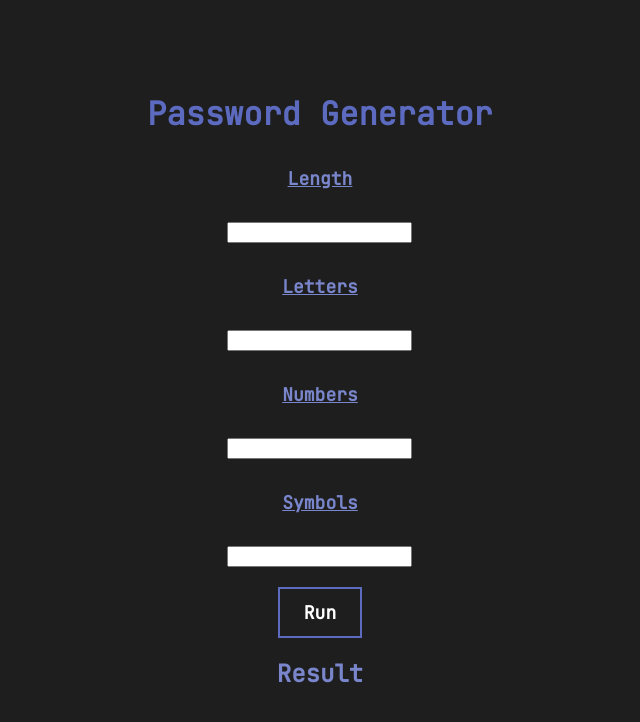
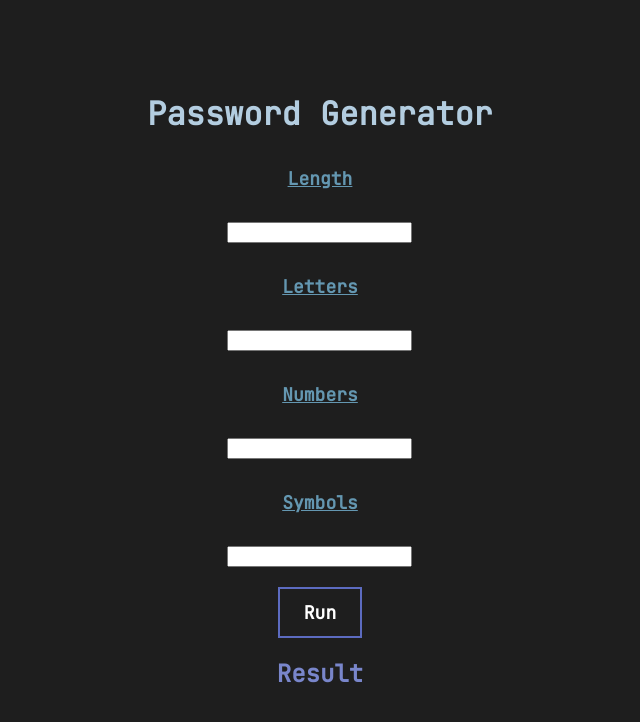
Before and after one commit to Kawa37/kawa37.github.io, a plain HTML site: page calc.html in a window 1280 px wide. Shown: the whole page, without its empty margins (320-960 px from the left). Drawn offline with Linux system fonts and the light colour scheme.

Commit message:
Update calc.css

```diff
--- a/calc.css
+++ b/calc.css
@@ -11,7 +11,7 @@ body {
 
 h1{
     background-color: transparent;
-    color: #5C6BC0;
+    color: #b3cde0;
 }
 
 
@@ -42,7 +42,7 @@ div > * {
 }
 
 button:hover {
-  color: #3F51B5;
+  color: #005b96;
 }
 
 #res{
@@ -54,7 +54,7 @@ h3 {
 
   background-color: transparent !important;
   border: none !important;
-  color: #7986CB !important;
+  color: 	#6497b1 !important;
   text-decoration: underline !important;
   padding: 12px 24px !important;
   font-size: 18px !important;
```
